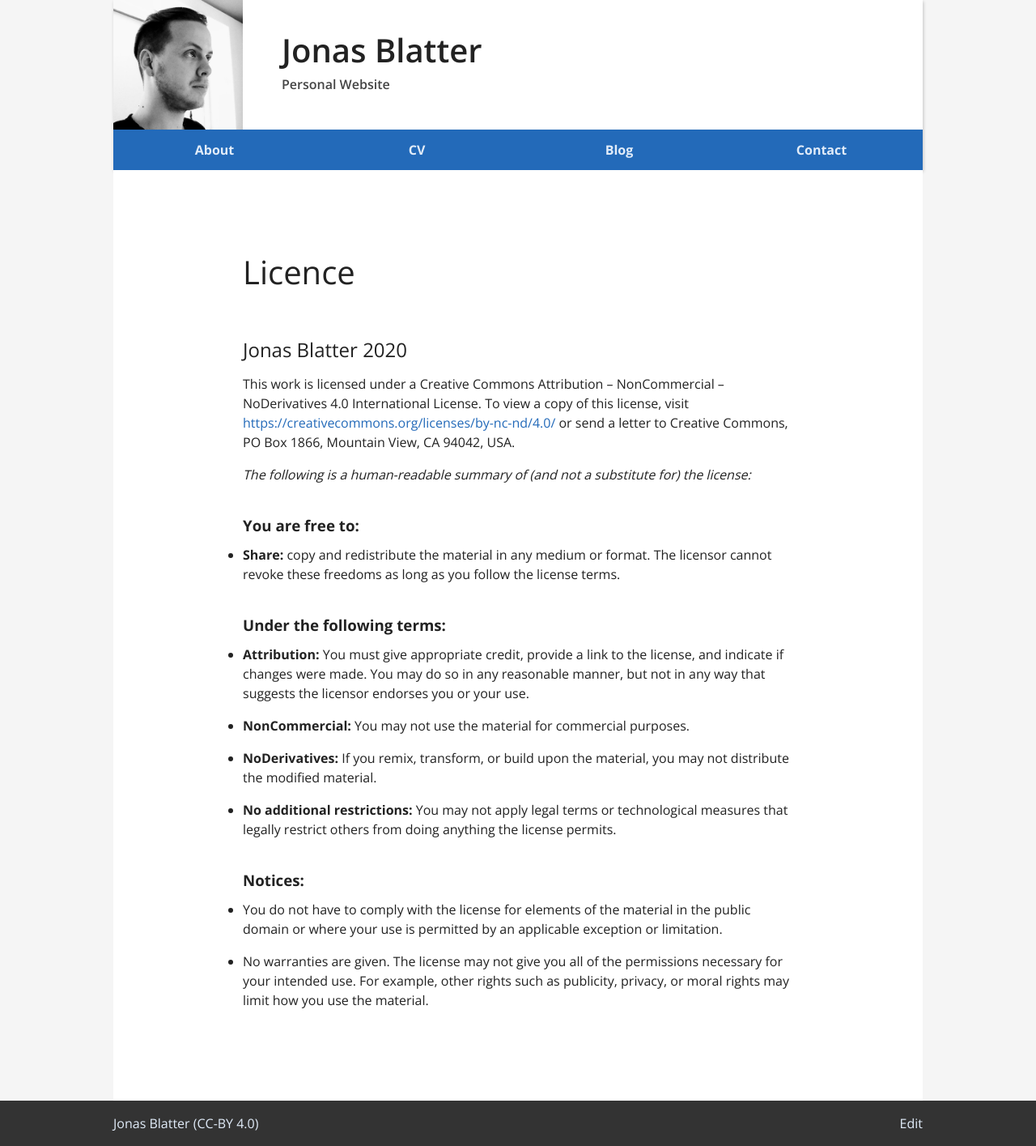
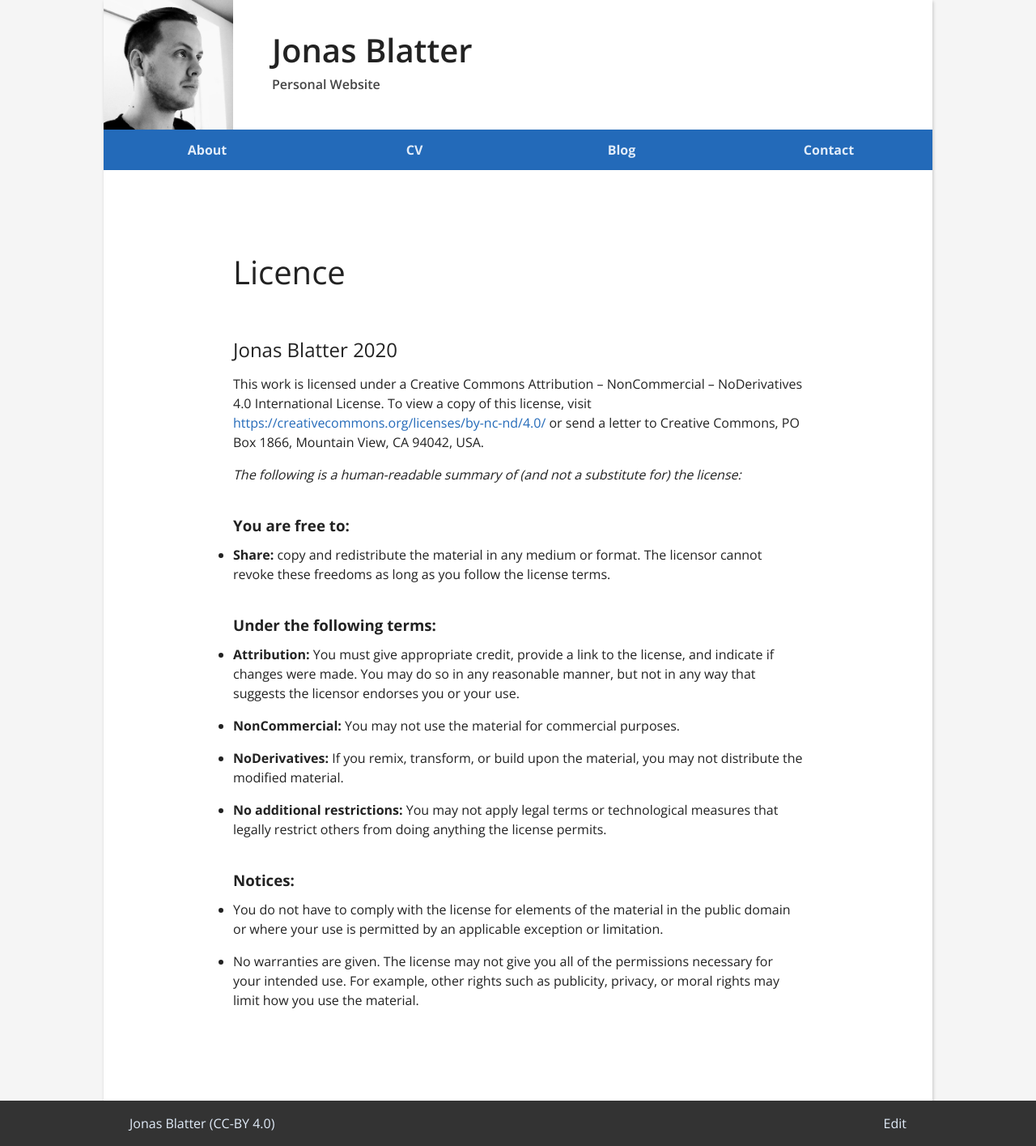
Before and after one commit to jonasblatter/jonasblatter.github.io, a Jekyll site: the page built from licence.md, in a window 1280 px wide. Shown: the whole page at 81% size. Built offline with Jekyll 4.4.1, drawn with Linux system fonts in a browser that asks for light colours; our own code applies the rules of GitHub Pages for plain Markdown files; a style sheet for code colours, icons or effects is not loaded.

Commit message:
Update main.scss

```diff
--- a/_sass/main.scss
+++ b/_sass/main.scss
@@ -18,7 +18,7 @@
 
 html {
 	font-family: 'Open Sans', sans-serif;
-	font-size: 16px;
+// 	font-size: 16px;
 	line-height: 1.5;
 	height: 100%;
 }
@@ -102,20 +102,20 @@
 body {
 	height: 100%;
 	display: grid;
-	grid:	'header' 100px
+	grid:	'header' 6.25rem
 		'main' 1fr
 		'footer' min-content
-		'nav' 50px
+		'nav' 3.125rem
 		/ auto;
 	background-color: $color-bg;
 }
 
 header {
 	grid-area: header;
-	position: fixed;
-	top: 0;
+// 	position: fixed;
+// 	top: 0;
 	display: flex;
-	width: 100%;
+// 	width: 100%;
 	background-color: $color-bg-light;
 	box-shadow: 1px 2px 4px rgba(0,0,0,0.2);
 	.logo {
@@ -129,7 +129,7 @@
 
 main {
 	grid-area: main;
-	overflow: auto;
+// 	overflow: auto;
 }
 
 nav {
@@ -183,14 +183,6 @@
 	color: $color-main-bright;
 }
 
-@media only screen and (max-width: 1023px) {
-	body::before {
-		display: block;
-		height: 100px;
-		content: ' ';
-		grid-area: header;
-		z-index: -1;
-	}
 body::after {
 	display: block;
 	height: 50px;
@@ -198,11 +190,9 @@
 	grid-area: nav;
 	z-index: -1;
 }
-}
 
-@media only screen and (min-width: 1024px) {
-	nav,
-	header {
+@media only screen and (min-width: 66rem) {
+	nav {
 		position: unset;
 		box-shadow: 1px 2px 4px rgba(0,0,0,0.2);
 	}
@@ -211,7 +201,10 @@
 			'...... nav    ......' min-content
 			'...... main   ......' 1fr
 			'footer footer footer' min-content
-			/ auto  1000px auto;
+			/ auto  64rem auto;
+	}
+	body::after {
+		content: unset;
 	}
 	h1 {
 		font-size: 2.5rem;
@@ -223,13 +216,13 @@
 		padding: 6rem 10rem;
 	}
 	header .logo {
-		width: 160px;
+		width: 10rem;
 	}
 	header .brand {
 		padding: 2rem 3rem;
 	}
 	.footer-text {
-		width: 1000px;
+		width: 60rem;
 		margin: 0 auto;
 	}
 }
```
Lines whose indentation alone changed are shown as unchanged.
